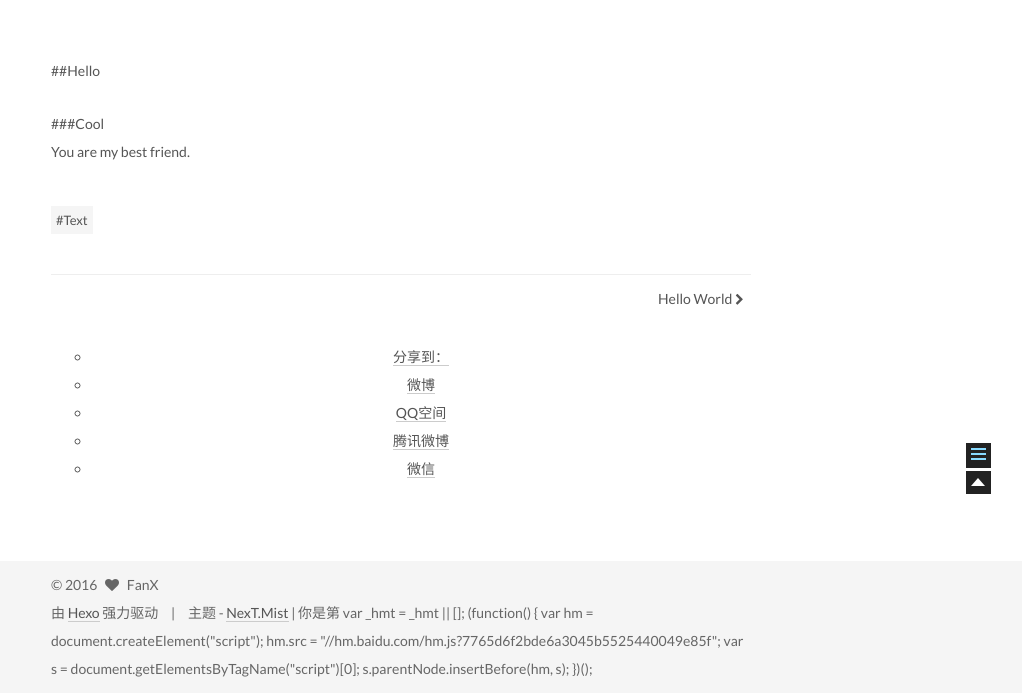
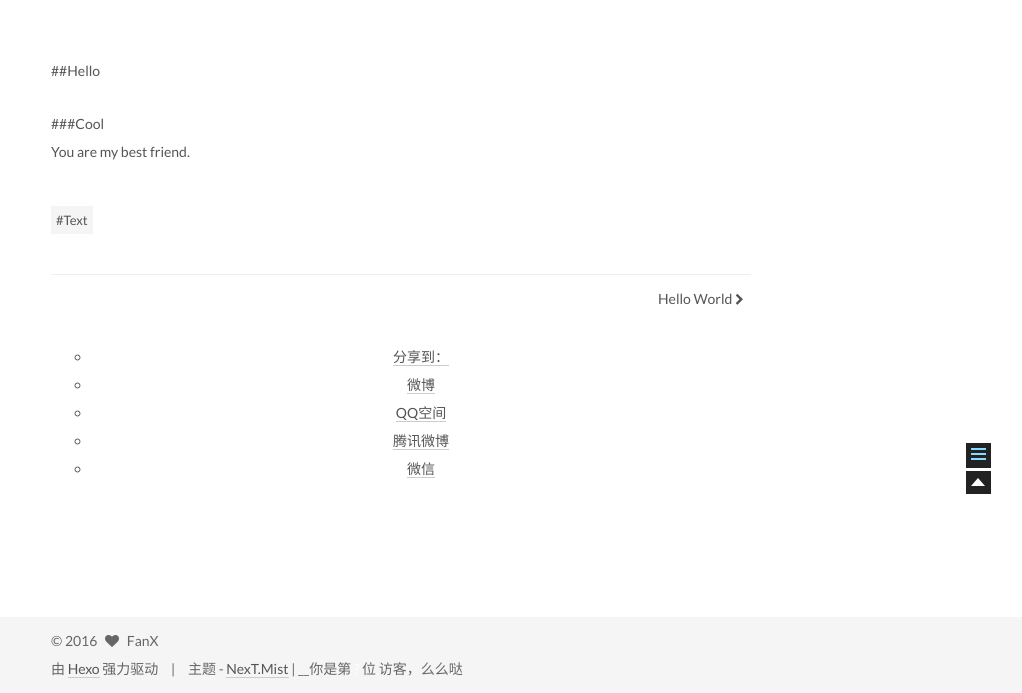
Before and after one commit to FansPro/FansPro.github.io, a plain HTML site: page 2016/01/19/FansX/index.html in a window 1280 px wide. Shown: the part 287-980 px from the top of the page, without its empty margins (239-1261 px from the left). Drawn offline with Linux system fonts and the light colour scheme; a script that the page names is missing.

Commit message:
Site updated: 2016-01-21 11:31:13

```diff
--- a/2016/01/19/FansX/index.html
+++ b/2016/01/19/FansX/index.html
@@ -531,8 +531,9 @@
   </a>
 </div>
 <font id="counter">
-    | 你是第 <font id=“_hmt” style="color:gray”>?</font> 位
-</font>访客，么么哒
+    | __你是第  <font id=“1314” style="color:white">?</font> 位
+访客，么么哒
+</font>
 <script>
 var _hmt = _hmt || [];
 (function() {
```
Also changed, not shown: 2016/01/19/hello-world/index.html (+3 -2 lines), 2016/01/19/markdown语法及工具/index.html (+3 -2 lines), about/index.html (+3 -2 lines), archives/2016/01/index.html (+3 -2 lines), archives/2016/index.html (+3 -2 lines), archives/index.html (+3 -2 lines), categories/FansX/index.html (+3 -2 lines), categories/IT杂技/index.html (+3 -2 lines), categories/index.html (+3 -2 lines), index.html (+3 -2 lines), tags/Text/index.html (+3 -2 lines), tags/index.html (+3 -2 lines), tags/markdown-md/index.html (+3 -2 lines).
